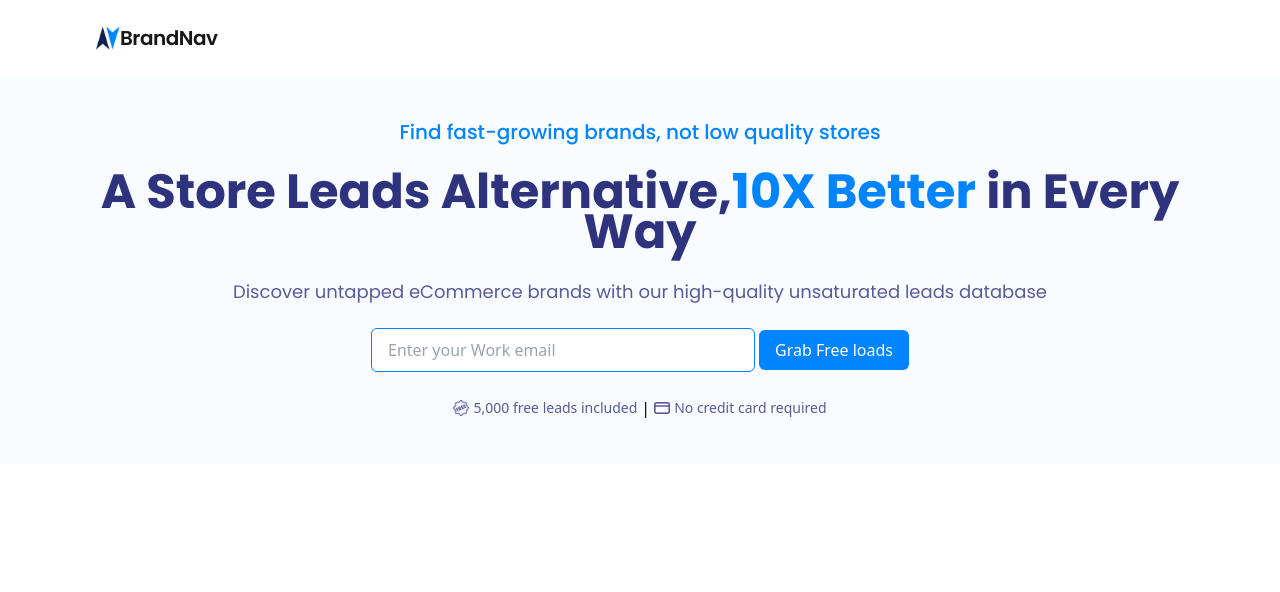
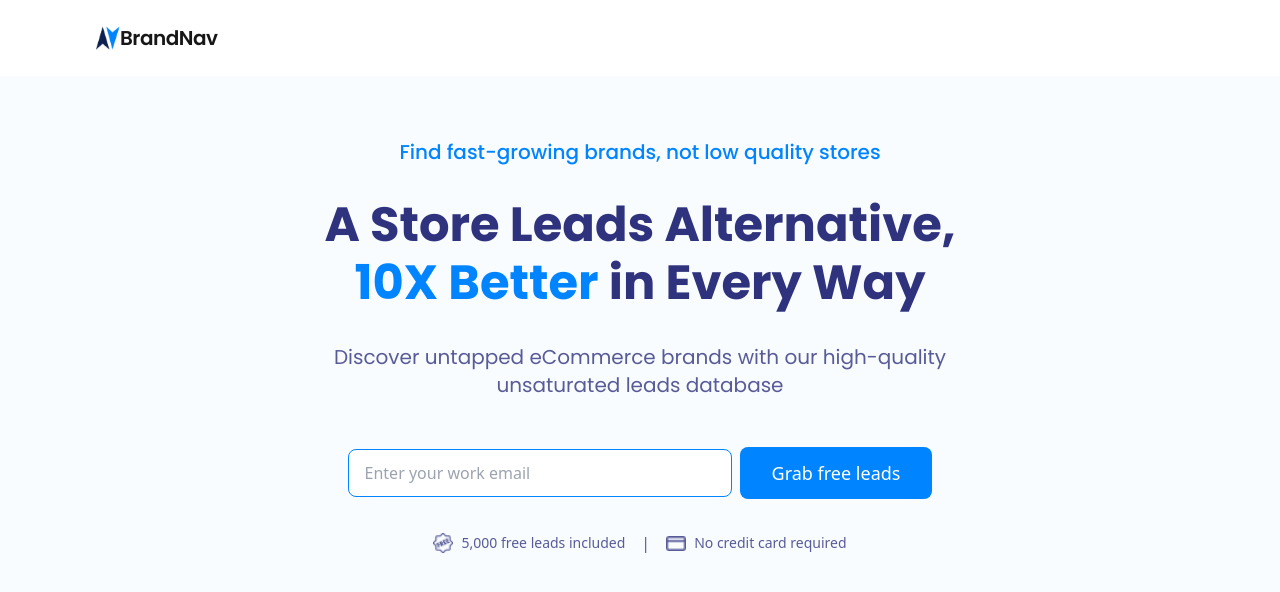
Before and after one commit to siddharth-200231/brandnavapp-design, a Next.js app: page / in a window 1280 px wide. Shown: the top 592 px of the page. Built offline with nearby package versions, Linux system fonts and the light colour scheme.

Commit message:
ui changes

```diff
--- a/components/Hero.jsx
+++ b/components/Hero.jsx
@@ -2,50 +2,53 @@ import React from "react";
 
 const Hero = () => {
   return (
-    <div className="flex flex-col justify-center items-center gap-6 p-11 bg-customBlue5">
+    <div className="flex flex-col justify-center items-center gap-8 py-16 bg-customBlue5">
       <div>
         <h1 className="text-xl text-customBlue leading-6 font-medium font-poppins text-center">
           Find fast-growing brands, not low quality stores
         </h1>
       </div>
 
-      <div className="px-1 py-1">
-        <h1 className="leading-10 font-bold text-customBlue2 text-5xl font-poppins text-center">
+      <div className="relative">
+        <h1 className="leading-[1.2] font-bold text-customBlue2 text-5xl font-poppins text-center">
           A Store Leads Alternative,
+          <br />
           <span className="text-customBlue">10X Better</span> in Every Way
         </h1>
+        <div className="absolute left-0 bottom-[3.2rem] w-[440px] h-[10px] bg-yellow-300 -z-10"></div>
       </div>
-      <div>
-        <h1 className="text-customBlue3 text-lg font-poppins text-center leading-6">
-          Discover untapped eCommerce brands with our high-quality unsaturated
-          leads database
+
+      <div className="max-w-2xl">
+        <h1 className="text-customBlue3 text-xl font-poppins text-center leading-7">
+          Discover untapped eCommerce brands with our high-quality unsaturated leads database
         </h1>
       </div>
 
-      <div className="flex justify-center items-center gap-1">
+      <div className="flex justify-center items-center gap-2 mt-4">
         <input
           type="text"
-          placeholder="Enter your Work email"
-          className="w-96 h-11 rounded-md px-4 py-2 text-customGray border border-customBlue"
+          placeholder="Enter your work email"
+          className="w-96 h-12 rounded-lg px-4 py-2 text-customGray border border-customBlue"
         />
-        <button className="bg-customBlue text-customWhite px-4 py-2 rounded-md">
-          Grab Free loads
+        <button className="bg-customBlue text-customWhite px-8 py-3 rounded-lg text-lg">
+          Grab free leads
         </button>
       </div>
-      <div className="flex justify-center items-center gap-1">
-        <div className="flex justify-center items-center gap-1">
-          <img src="free.png" alt="" className="w-4 h-4 object-contain" />
+
+      <div className="flex justify-center items-center gap-4">
+        <div className="flex justify-center items-center gap-2">
+          <img src="free.png" alt="" className="w-5 h-5 object-contain" />
           <p className="text-customBlue3 text-sm font-medium">
             5,000 free leads included
-          </p>{" "}
-        </div>{" "}
-        |
-        <div className="flex justify-center items-center gap-1">
-          <img src="credit.png" className="w-4 h-4 object-contain" />
+          </p>
+        </div>
+        <span className="text-customBlue3">|</span>
+        <div className="flex justify-center items-center gap-2">
+          <img src="credit.png" className="w-5 h-5 object-contain" />
           <p className="text-customBlue3 text-sm font-medium">
             No credit card required
           </p>
-        </div>{" "}
+        </div>
       </div>
     </div>
   );
```
